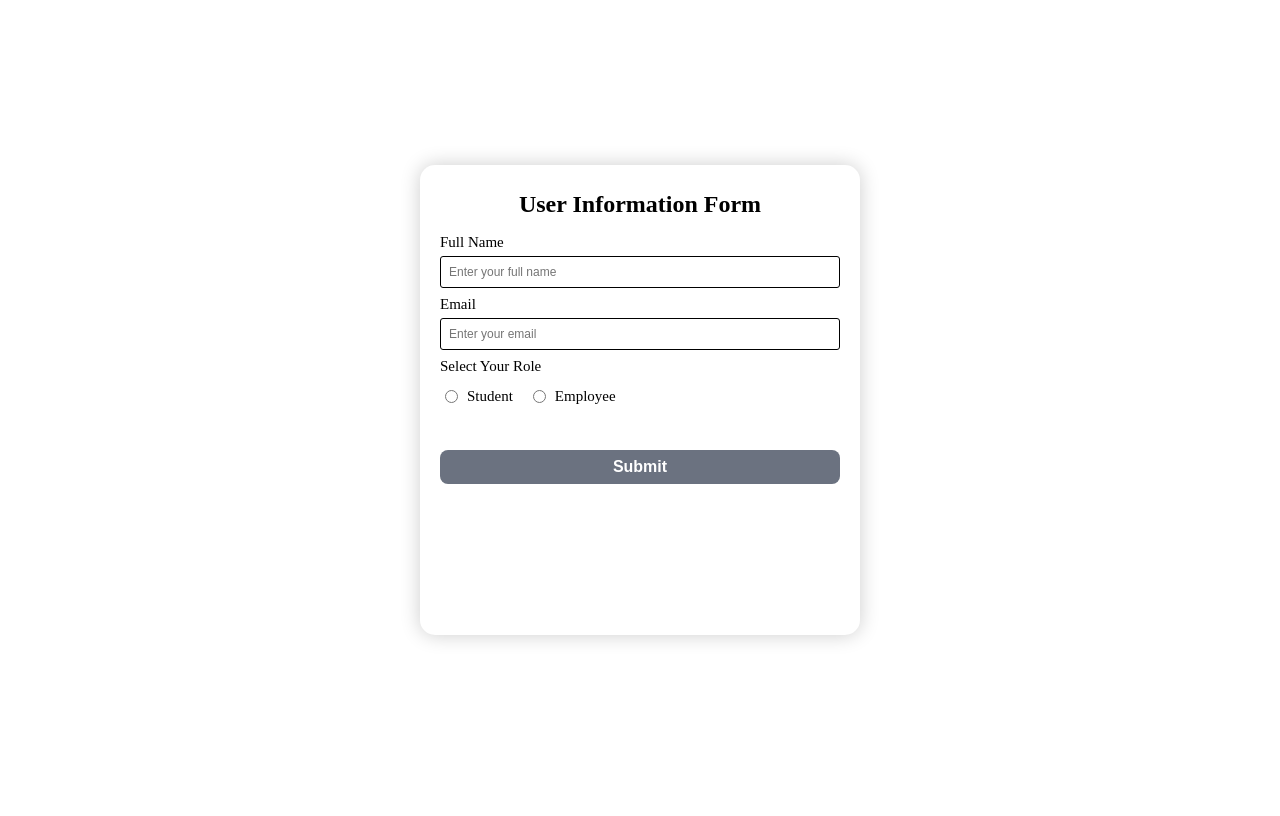
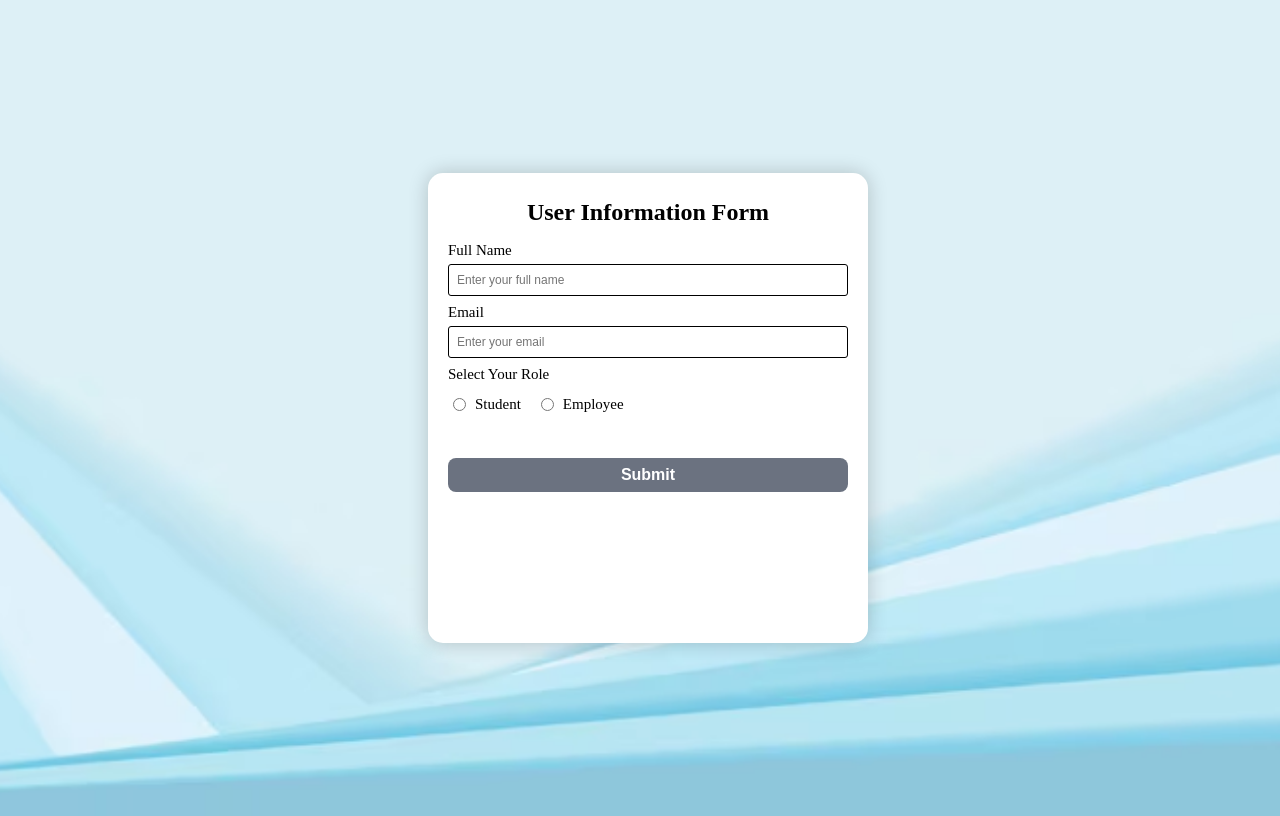
Before and after one commit to Heshani833/Registration-Form, a React (Vite) app: page / in a window 1280 px wide. Built offline with nearby package versions, Linux system fonts and the light colour scheme.

Commit message:
adding background image

```diff
--- a/src/App.css
+++ b/src/App.css
@@ -1,11 +1,12 @@
 body {
-  background-color: white;
-  text-align: center;
-  min-height: 100vh;
-  margin: 0;
   display: flex;
   justify-content: center;
   align-items: center;
+  min-height: 100vh;
+  width: 100vw;
+  background-image: url("./assets/background.png");
+  background-size: cover;
+  background-position: center;
 }
 
 .container {
--- a/src/App.jsx
+++ b/src/App.jsx
@@ -1,7 +1,7 @@
 import { useState } from "react";
 import "./App.css";
 
-function App() {
+const App = () => {
   const [value, setValue] = useState({
     fullname: "",
     email: "",
@@ -117,6 +117,6 @@ function App() {
       </form>
     </div>
   );
-}
+};
 
 export default App;
```
Also changed, not shown: src/assets/background.png (added).
